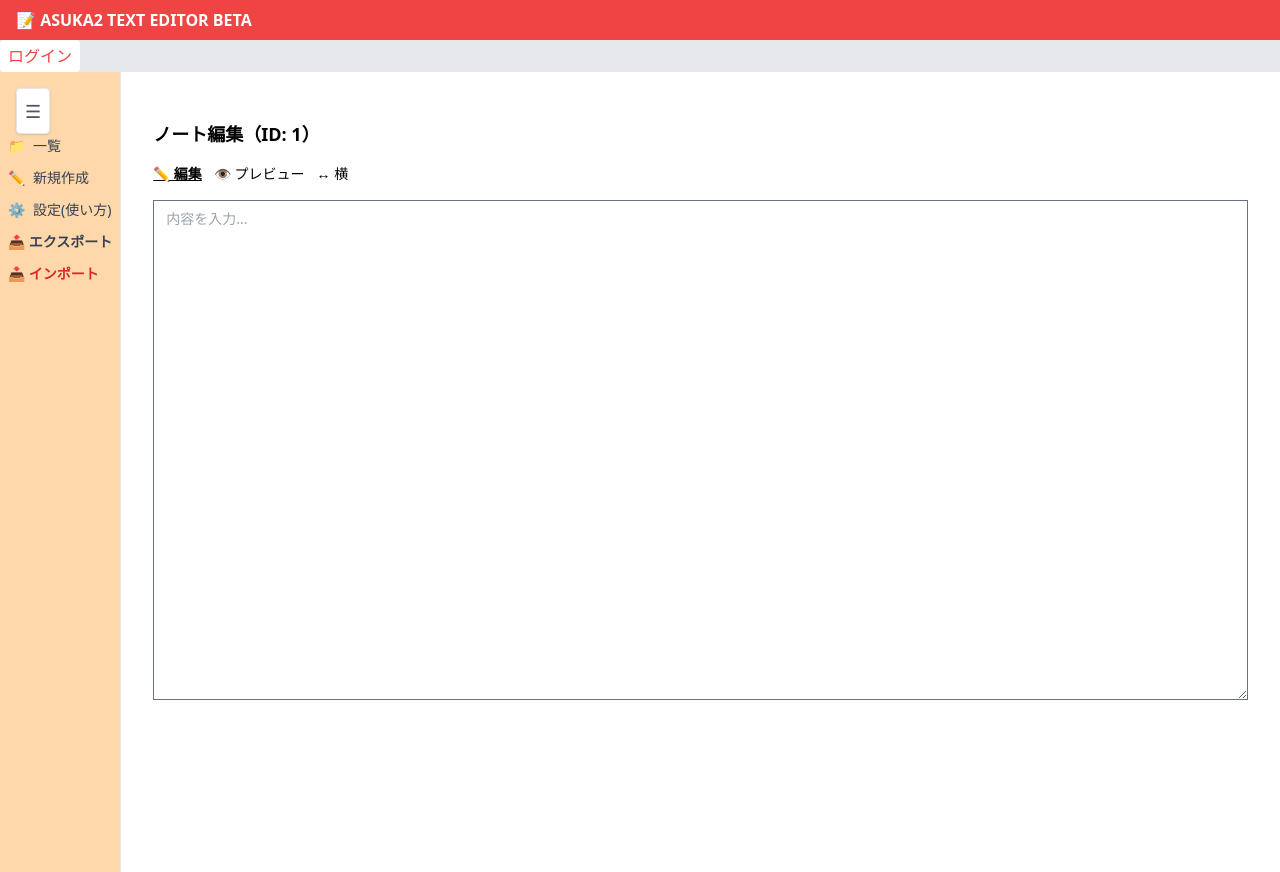
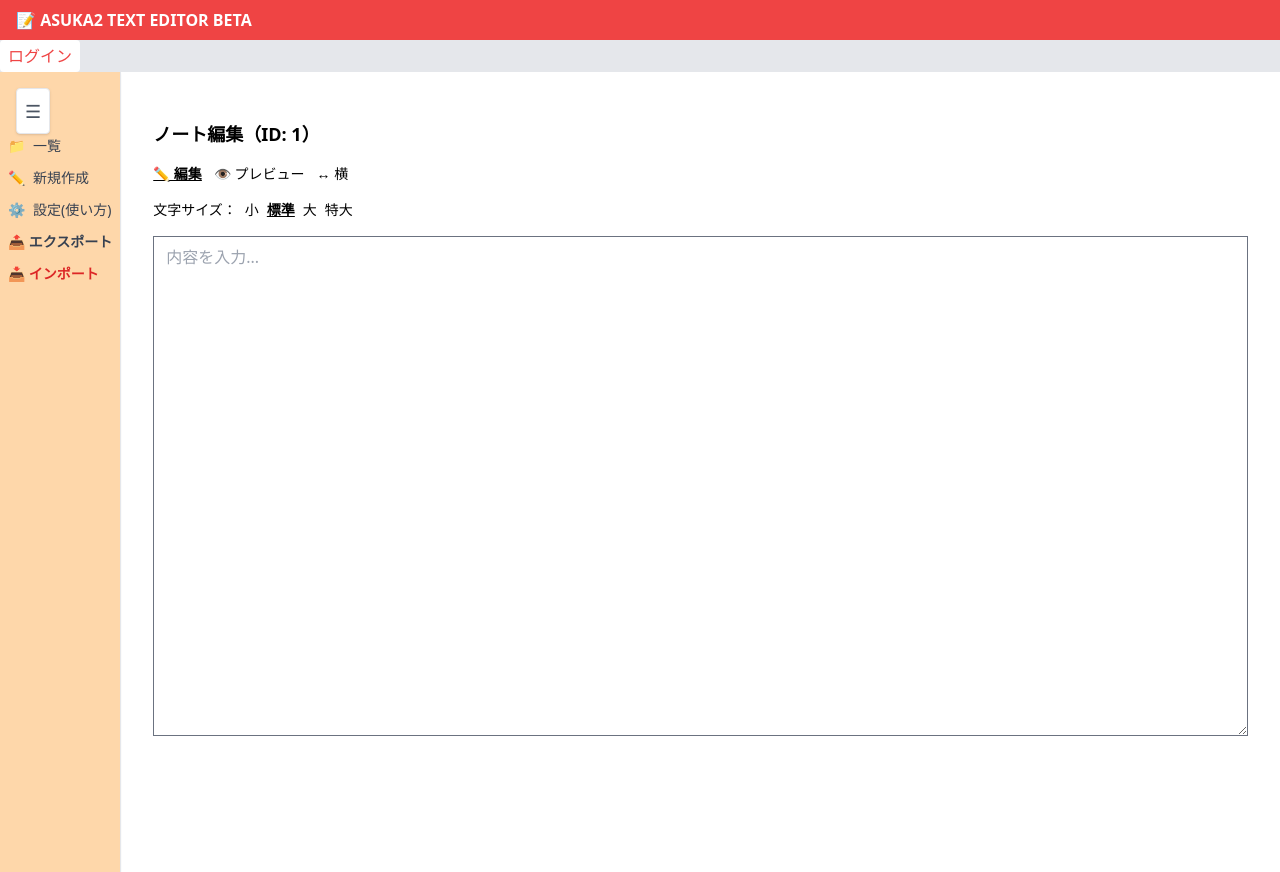
Before and after one commit to KeithCCC/linkmemo, a React (Vite) app: page /edit/1 in a window 1280 px wide. Both pictures are taken after a click on the button "✏️ 編集". Built offline with nearby package versions, Linux system fonts and the light colour scheme; no server answers.

Commit message:
font size change

```diff
--- a/src/screens/NoteEditScreen.jsx
+++ b/src/screens/NoteEditScreen.jsx
@@ -15,11 +15,24 @@ export default function NoteEditScreen({ user }) {
   const { id } = useParams();
   const isNew = id === "new";
   const navigate = useNavigate();
+  const [fontSize, setFontSize] = useState(() => {
+  return localStorage.getItem("noteFontSize") || "base";
+  });
+
 
   const [content, setContent] = useState("");
   const [saveSuccess, setSaveSuccess] = useState(false);
   const [isSaving, setIsSaving] = useState(false);
   const [mode, setMode] = useState(() => (isNew ? "edit" : localStorage.getItem("noteViewMode") || "preview"));
+  // NotesContext に追加するか、NoteEditScreen に直接追加
+  // const [fontSize, setFontSize] = useState(() => {
+  //   return localStorage.getItem("fontSize") || "base"; // sm, base, lg, xl など
+  // });
+  const changeFontSize = (size) => {
+    setFontSize(size);
+    localStorage.setItem("noteFontSize", size);
+  };
+
 
   const textareaRef = useRef(null);
   const previewRef = useRef(null);
@@ -135,13 +148,22 @@ export default function NoteEditScreen({ user }) {
         <button onClick={() => changeMode("split-right")} className={mode === "split-right" ? "font-bold underline" : ""}>↔ 横</button>
       </div>
 
+    <div className="flex gap-2 items-center text-sm">
+      <span>文字サイズ：</span>
+      <button onClick={() => changeFontSize("sm")} className={fontSize === "sm" ? "font-bold underline" : ""}>小</button>
+      <button onClick={() => changeFontSize("base")} className={fontSize === "base" ? "font-bold underline" : ""}>標準</button>
+      <button onClick={() => changeFontSize("lg")} className={fontSize === "lg" ? "font-bold underline" : ""}>大</button>
+      <button onClick={() => changeFontSize("xl")} className={fontSize === "xl" ? "font-bold underline" : ""}>特大</button>
+    </div>
+
+
       {/* エディタ */}
       {mode === "edit" && (
         <textarea
           ref={textareaRef}
           value={content}
           onChange={handleContentChange}
-          className="w-full border px-3 py-2 border-gray-500"
+          className={`w-full border px-3 py-2 border-gray-500 text-${fontSize}`}
           style={{ height: "calc(100vh - 300px)" }}
           placeholder="内容を入力..."
         />
@@ -149,7 +171,7 @@ export default function NoteEditScreen({ user }) {
 
       {mode === "preview" && (
         <div
-          className="prose max-w-3xl mx-auto px-4 py-2 text-base text-left overflow-auto"
+          className={`prose max-w-3xl mx-auto px-4 py-2 text-base text-left overflow-auto text-${fontSize}`}
           style={{ height: "calc(100vh - 300px)" }}
           dangerouslySetInnerHTML={{ __html: renderMarkdown(content) }}
         />
@@ -163,14 +185,14 @@ export default function NoteEditScreen({ user }) {
               value={content}
               onChange={handleContentChange}
               onScroll={() => syncScroll(textareaRef, previewRef)}
-              className="border px-3 py-2 w-full resize-y border-gray-500"
+              className={`border px-3 py-2 w-full resize-y border-gray-500 text-${fontSize}`}
               style={{ height: "calc(100vh - 300px)" }}
             />
           </div>
           <div
             ref={previewRef}
             onScroll={() => syncScroll(previewRef, textareaRef)}
-            className="flex-1 prose max-w-3xl mx-auto px-4 py-2 text-base text-left overflow-auto border border-gray-500 bg-white rounded"
+            className={`flex-1 prose max-w-3xl mx-auto px-4 py-2 text-base text-left overflow-auto border border-gray-500 bg-white rounded text-${fontSize}`}
             style={{ height: "calc(100vh - 300px)" }}
             dangerouslySetInnerHTML={{ __html: renderMarkdown(content) }}
           />
```
Also changed, not shown: 1 other file (tests, documents, lock files or other folders).
